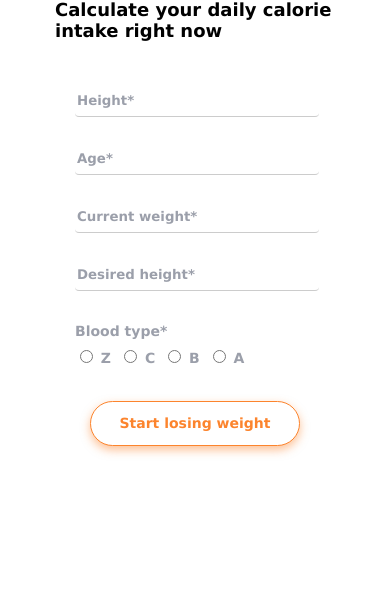
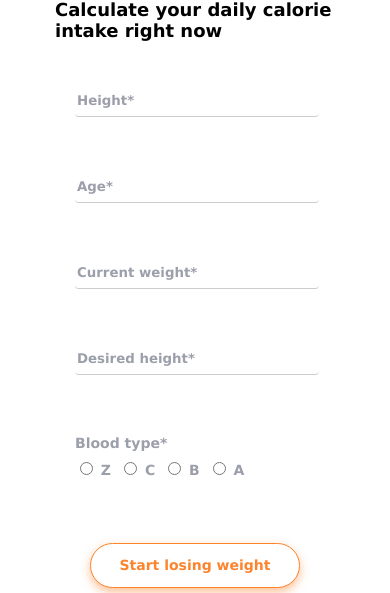
Before and after one commit to PustanAlex/Individual-project, a React (Create React App) app: page / in a window 390 px wide. Shown: the part 368-961 px from the top of the page. Before the commit the page ends 844 px from the top, so only its background shows below. Built offline with nearby package versions, Linux system fonts and the light colour scheme.

Commit message:
some mobile responsive design

```diff
--- a/src/components/Button/Button.module.css
+++ b/src/components/Button/Button.module.css
@@ -9,6 +9,7 @@
     font-family: Verdana, sans-serif;
     font-size: 14px;
     font-weight: 700;
+    margin-top: 30px;
 }
 
 .submitButton:hover {
@@ -19,6 +20,6 @@
 
 @media screen and (min-width: 1280px) {
     .submitButton {
-        margin-left: 340px;
+        margin-left: 300px;
     }
 }
--- a/src/components/Form/Form.module.css
+++ b/src/components/Form/Form.module.css
@@ -2,7 +2,7 @@ form {
     display: flex;
     flex-direction: column;
     width: 240px;
-    gap: 32px;
+    gap: 60px;
 }
 
 .radioGroup {
--- a/src/components/Homepage/Homepage.module.css
+++ b/src/components/Homepage/Homepage.module.css
@@ -1,3 +1,8 @@
+
+.homepage {
+    width: 100%;
+}
+
 @media screen and ( min-width: 768px) {
     .homepage {
         width: 100%;
--- a/src/components/Navigation/Navigation.module.css
+++ b/src/components/Navigation/Navigation.module.css
@@ -3,7 +3,6 @@
     gap: 32px;
     justify-content: center;
     align-items: center;
-    width: 280px;
     margin: 20px;
 }
 
```
